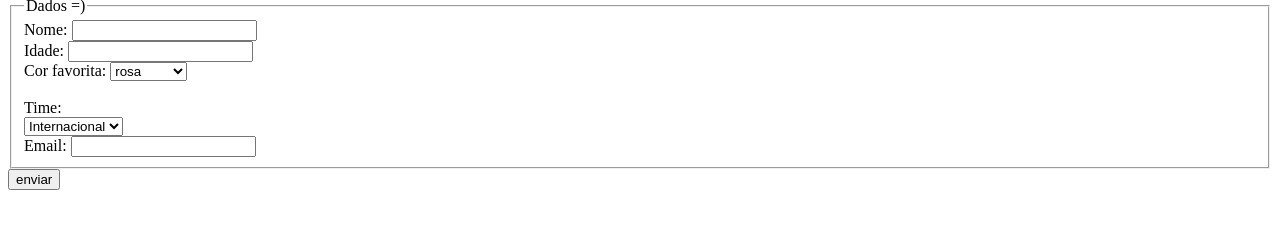
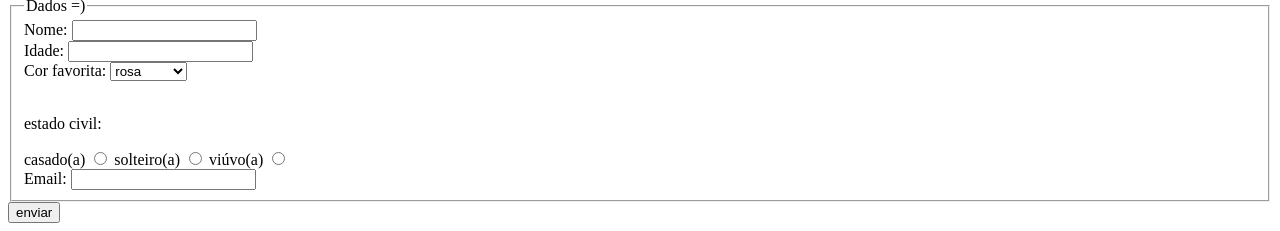
Before and after one commit to liaGregorio/trabalhoFrontEnd, a plain HTML site: page index.html in a window 1280 px wide. Shown: the part 1632-1863 px from the top of the page. Before the commit the page ends 1830 px from the top, so only its background shows below. Drawn offline with Linux system fonts and the light colour scheme.

Commit message:
Update index.html

```diff
--- a/index.html
+++ b/index.html
@@ -185,15 +185,18 @@
         <br>
         <br>
 
+    <p>estado civil:</p>
 
-    <label for="time">Time:</label>
-    <br>
-    <select id="time" name="time">
+                <label for="info3.1">casado(a)</label>
+                <input class="input" type="radio" name="radio" id="info3.1" value="0">
 
-        <option value="x"> Internacional</option>
-        <option value="y"> Grêmio </option>
+                <label for="info3.2">solteiro(a)</label>
+                <input class="input" type="radio" name="radio" id="info3.2" value="10">
 
-    </select>
+                <label for="info3.3">viúvo(a)</label>
+                <input class="input" type="radio" name="radio" id="info3.3" value="20">
+
+
     <br>
 
         <label for="Email">Email:</label>
```
